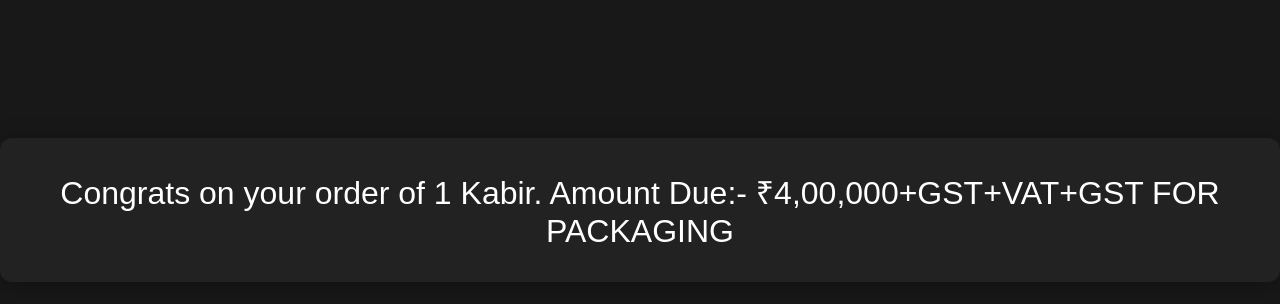
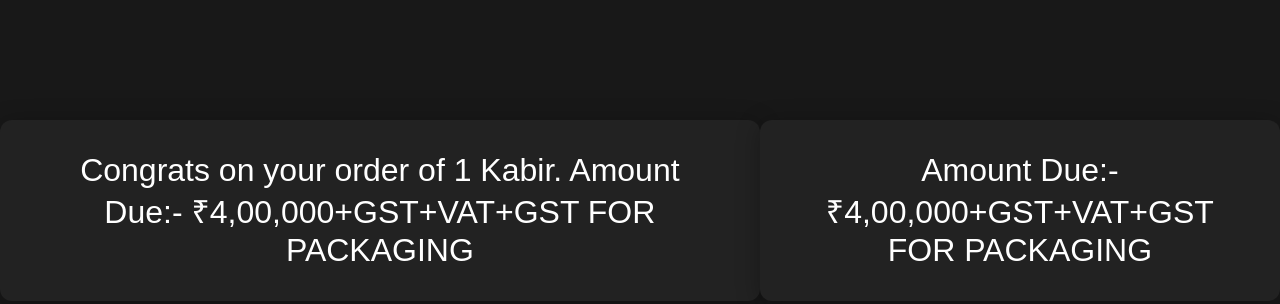
Before and after one commit to Kabir1402/PT, a plain HTML site: page index.html in a window 1280 px wide. Shown: the part 190-494 px from the top of the page. Drawn offline with Linux system fonts and the light colour scheme.

Commit message:
Update index.html

```diff
--- a/index.html
+++ b/index.html
@@ -29,5 +29,8 @@
         Congrats on your order of 1 Kabir.
                                                      Amount Due:- ₹4,00,000+GST+VAT+GST FOR PACKAGING
     </div>
+    <div class="message">
+                                                     Amount Due:- ₹4,00,000+GST+VAT+GST FOR PACKAGING
+    </div>
 </body>
 </html></div>
```
